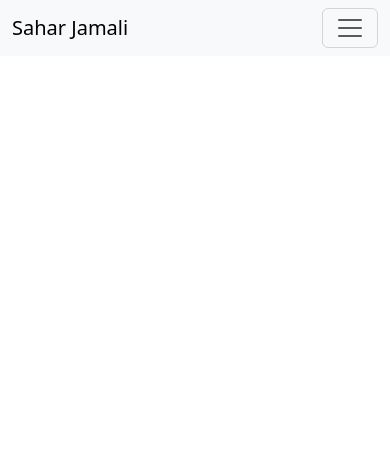
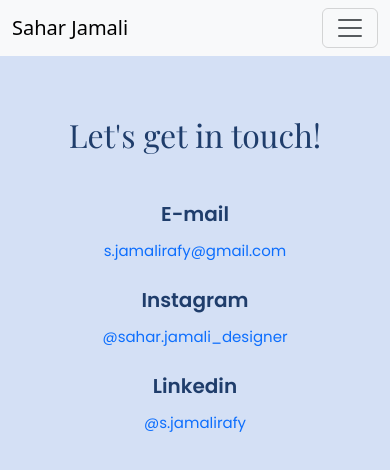
Before and after one commit to sahar-jamali/portfolio-project, a plain HTML site: page contact-me.html in a window 390 px wide. Drawn offline with nearby package versions, Linux system fonts and the light colour scheme.

Commit message:
make contact page

```diff
--- a/contact-me.html
+++ b/contact-me.html
@@ -21,7 +21,7 @@
       href="https://fonts.googleapis.com/css2?family=Playfair+Display:wght@400;700&family=Poppins:ital,wght@0,400;0,600;1,700&display=swap"
       rel="stylesheet"
     />
-    <link rel="stylesheet" href="/src/styles-intro.css" />
+    <link rel="stylesheet" href="/src/styles-index.css" />
     <script
       src="https://kit.fontawesome.com/cdd6c11d2d.js"
       crossorigin="anonymous"
@@ -69,9 +69,9 @@
             <li class="nav-item col-12 col-lg-auto">
               <a
                 class="nav-link"
-                href="/my-profile.html"
-                title="Sahar Jamali's profile"
-                >My profile</a
+                href="/about-me.html"
+                title="About Sahar Jamali"
+                >About me</a
               >
             </li>
             <li class="nav-item col-12 col-lg-auto">
@@ -86,5 +86,26 @@
         </div>
       </div>
     </nav>
+    <div class="body-text contact-section">
+      <h2 class="mb-5">Let's get in touch!</h2>
+      <h3 class="titleOfParagraph mb-2">E-mail</h3>
+      <div class="mb-4 link">
+        <a href="mailto:s.jamalirafy@gmail.com">s.jamalirafy@gmail.com</a>
+      </div>
+      <h3 class="titleOfParagraph mb-2">Instagram</h3>
+      <div class="mb-4 link">
+        <a
+          href="https://www.instagram.com/sahar.jamali_designer"
+          target="_blank"
+          >@sahar.jamali_designer</a
+        >
+      </div>
+      <h3 class="titleOfParagraph mb-2">Linkedin</h3>
+      <div class="mb-4 link">
+        <a href="https://www.linkedin.com/s.jamalirafy" target="_blank"
+          >@s.jamalirafy</a
+        >
+      </div>
+    </div>
   </body>
 </html>
--- a/src/styles-index.css
+++ b/src/styles-index.css
@@ -37,7 +37,10 @@ p {
   margin: 10px auto;
   max-width: 1000px;
 }
-
+a {
+  text-decoration: none;
+  color: #0d6efd;
+}
 .body-text {
   margin: 60px auto;
   text-align: center;
@@ -74,6 +77,7 @@ p {
 .titleOfParagraph {
   font-size: 25px;
   font-weight: 600;
+  font-family: var(--second-font);
 }
 .titleOfSkills {
   font-weight: 400;
@@ -112,10 +116,16 @@ p {
   margin-top: 10px;
 }
 
+.link {
+  font-family: var(--second-font);
+  font-size: 20px;
+  font-weight: normal;
+}
+.contact-section h3 {
+  font-size: 32px;
+}
+
 @media (max-width: 900px) {
-  body {
-    margin: 10px 20px;
-  }
   h1 {
     font-size: 48px;
     line-height: 1.5;
@@ -129,6 +139,9 @@ p {
     text-align: center;
     font-size: 25px;
     margin-bottom: 20px;
+  }
+  .body-text {
+    margin: 10px 20px;
   }
   .container {
     font-size: 15px;
@@ -159,4 +172,14 @@ p {
     margin: 20px auto;
     text-align: center;
   }
+  .contact-section h3 {
+    font-size: 20px;
+    font-weight: 600;
+  }
+  .contact-section a {
+    font-size: 15px;
+  }
+  .contact-section h2 {
+    margin-top: 60px;
+  }
 }
```
